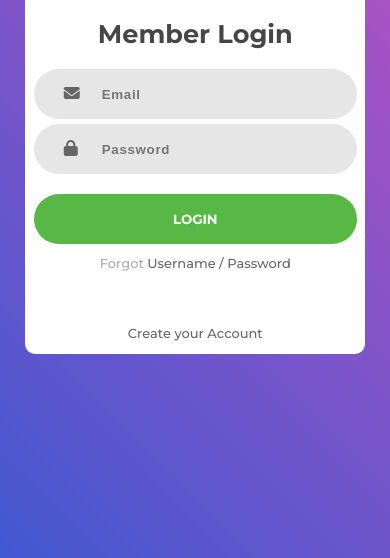
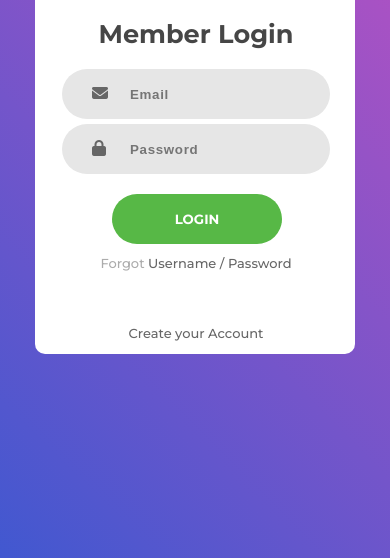
Before and after one commit to devleonardo/devleonardo.github.io, a plain HTML site: page projetos/tela-de-login/index.html in a window 390 px wide. Shown: the part 286-844 px from the top of the page. Drawn offline with Linux system fonts and the light colour scheme.

Commit message:
update button

```diff
--- a/projetos/tela-de-login/css/mobile.scss
+++ b/projetos/tela-de-login/css/mobile.scss
@@ -87,7 +87,7 @@
   }
   .container {
     transition: 500ms;
-    width: 200px;
+    width: 180px;
     height: 450px;
     transition: 500ms;
   }
@@ -96,13 +96,14 @@
   }
 
   .tela2{
-    margin-left: 6.7%;
+    margin-left: 0;
   }
   input{
-    width: 225px;
+    width: 170px;
   }
   button{
-    width: 323px;
+    width: 170px;
+    margin-left: 50px;
   }
   .criar{
     margin-top: -20px;
```
Also changed, not shown: projetos/tela-de-login/css/style.css, 1 other file.
